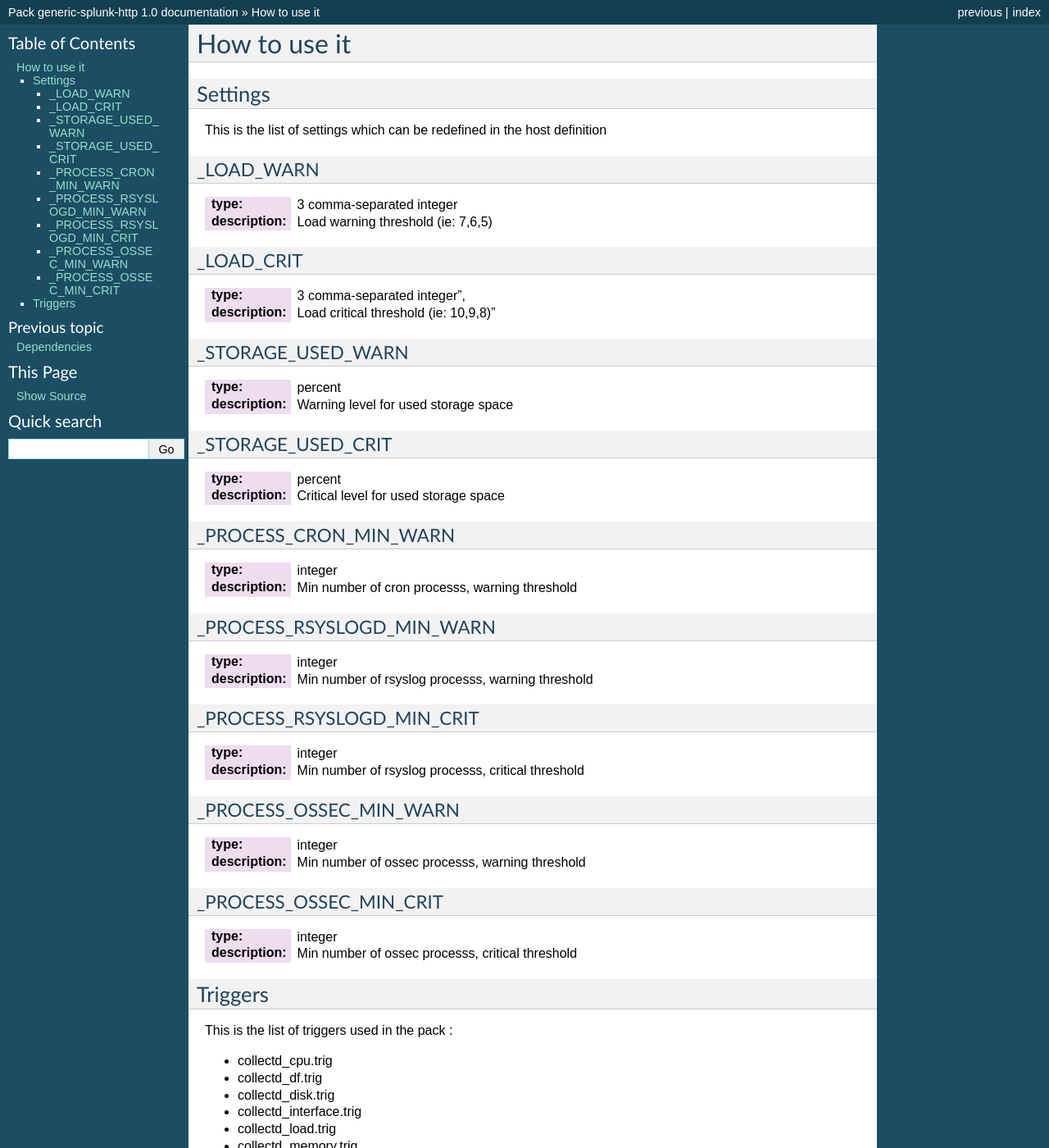
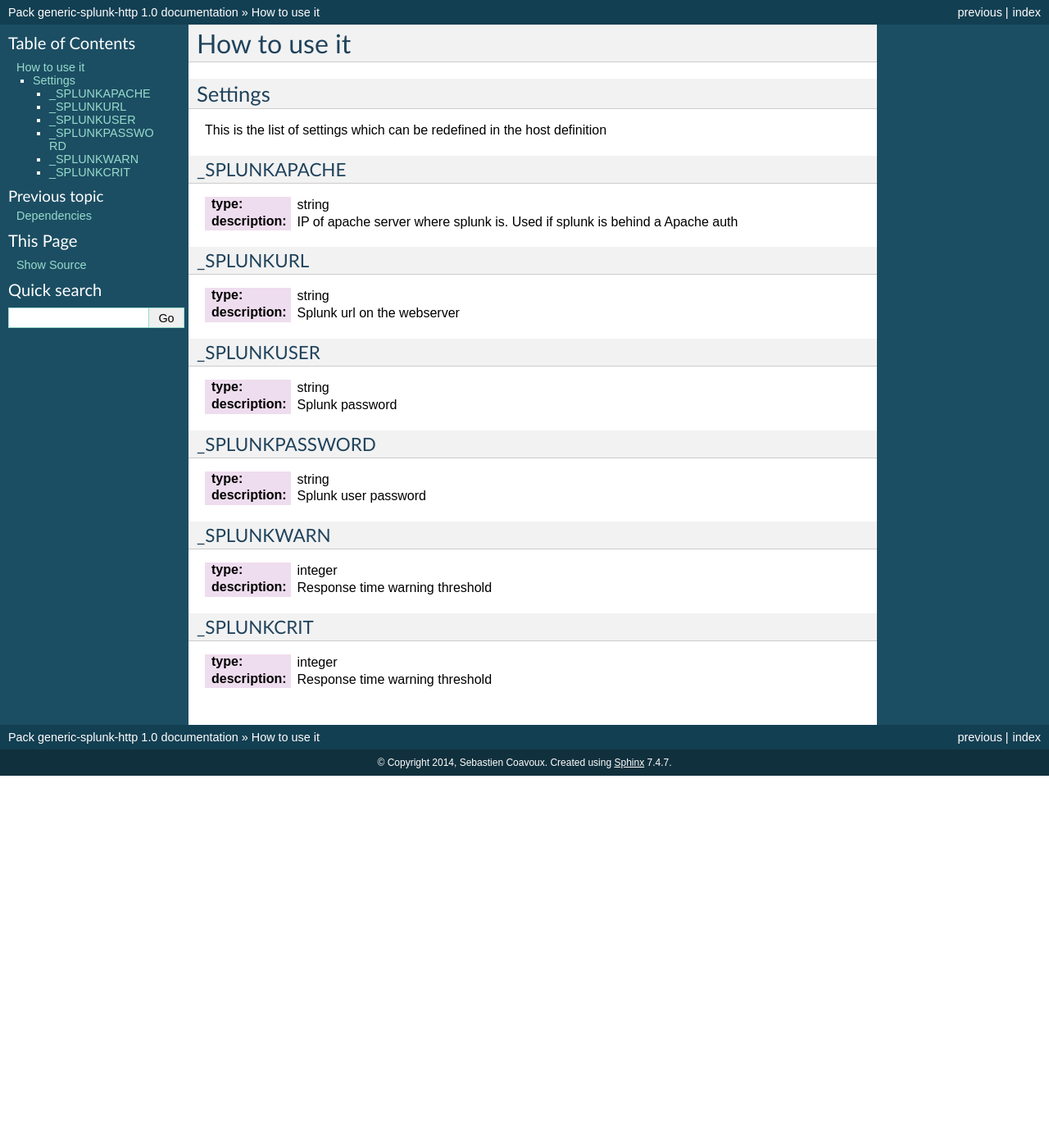
Before and after one commit to savoirfairelinux/monitoring-tools, a Sphinx documentation site: the page built from doc/source/howtouseit.rst, in a window 1280 px wide and 1400 px high. Shown: the whole window at 82% size. Built offline with Sphinx 7.4.7, drawn with Linux system fonts in a browser that asks for light colours; some of the changed text lies outside the part shown.

Commit message:
Add layout and doc

```diff
--- a/doc/source/howtouseit.rst
+++ b/doc/source/howtouseit.rst
@@ -7,81 +7,44 @@ Settings
 
 This is the list of settings which can be redefined in the host definition
 
-_LOAD_WARN
+_SPLUNKAPACHE
+--------------
+
+:type:              string
+:description:       IP of apache server where splunk is. Used if splunk is behind a Apache auth
+
+
+_SPLUNKURL
 ----------
 
-:type:              3 comma-separated integer
-:description:       Load warning threshold (ie: 7,6,5)
+:type:               string
+:description:        Splunk url on the webserver
 
 
-_LOAD_CRIT
-----------
+_SPLUNKUSER
+------------------
 
-:type:              3 comma-separated integer",
-:description:        Load critical threshold (ie: 10,9,8)"
+:type:              string
+:description:       Splunk password
 
 
-_STORAGE_USED_WARN
+_SPLUNKPASSWORD
 ------------------
 
-:type:              percent
-:description:       Warning level for used storage space
+:type:              string
+:description:       Splunk user password
 
 
-_STORAGE_USED_CRIT
-------------------
-
-:type:              percent
-:description:       Critical level for used storage space
-
-
-_PROCESS_CRON_MIN_WARN
-----------------------
+_SPLUNKWARN
+--------------
 
 :type:              integer
-:description:       Min number of cron processs, warning threshold
+:description:       Response time warning threshold
 
 
 
-_PROCESS_RSYSLOGD_MIN_WARN
---------------------------
+_SPLUNKCRIT
+--------------------
 
 :type:              integer
-:description:       Min number of rsyslog processs, warning threshold
-
-
-_PROCESS_RSYSLOGD_MIN_CRIT
---------------------------
-
-:type:              integer
-:description:       Min number of rsyslog processs, critical threshold
-
-
-_PROCESS_OSSEC_MIN_WARN
------------------------
-
-:type:              integer
-:description:       Min number of ossec processs, warning threshold
-
-
-_PROCESS_OSSEC_MIN_CRIT
------------------------
-
-:type:              integer
-:description:       Min number of ossec processs, critical threshold
-
-
-Triggers
-~~~~~~~~
-
-This is the list of triggers used in the pack :
-
-* collectd_cpu.trig
-* collectd_df.trig
-* collectd_disk.trig
-* collectd_interface.trig
-* collectd_load.trig
-* collectd_memory.trig
-* collectd_processes.trig
-* collectd_swap.trig
-* collectd_users.trig
+:description:       Response time warning threshold
```
Also changed, not shown: 5 other files.
